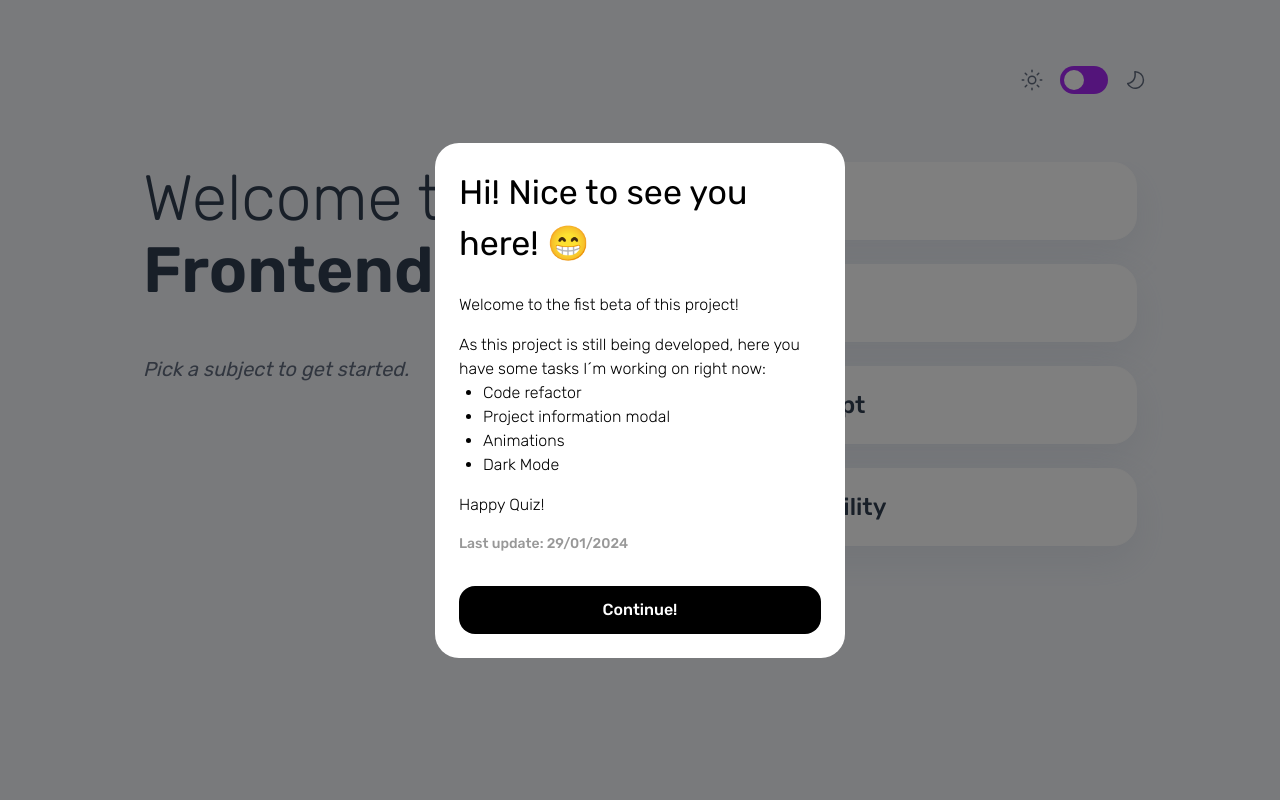
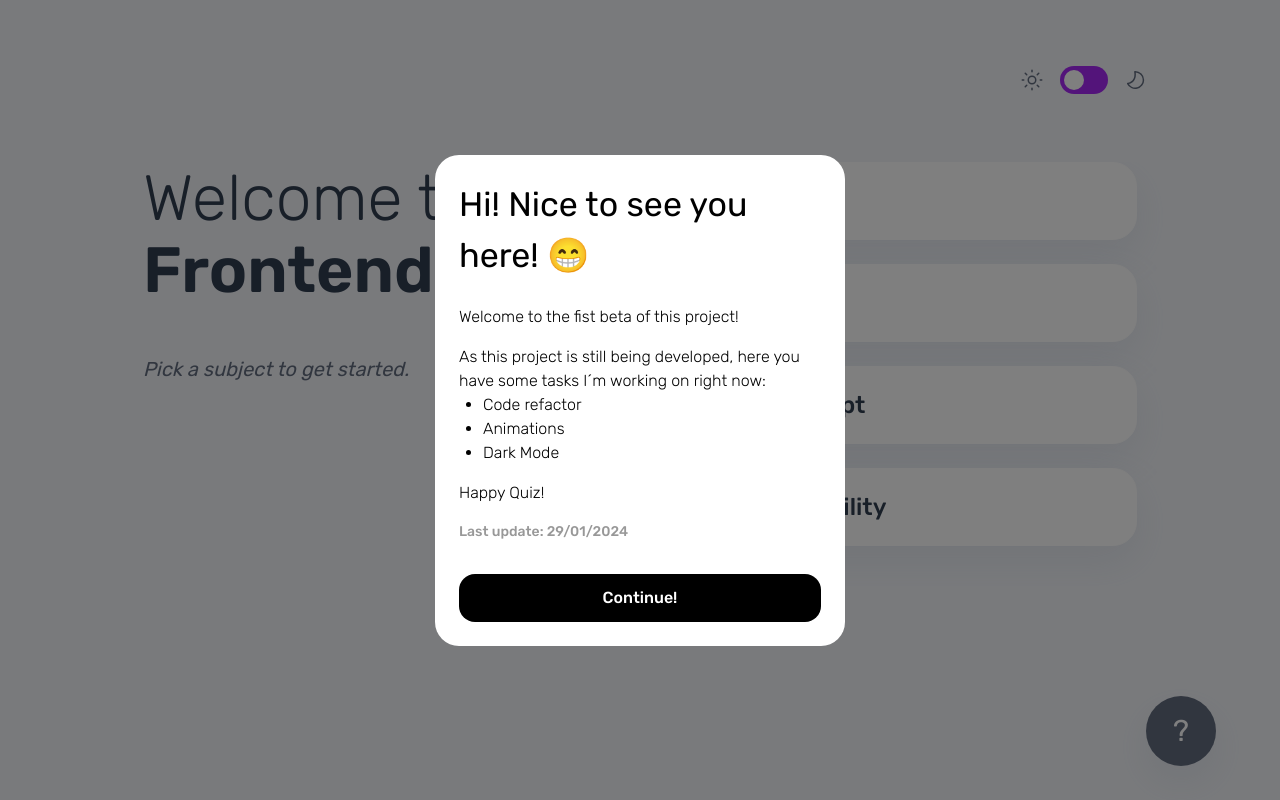
Before and after one commit to MarcAlva2003/quizz-app-react, a React (Vite) app: page / in a window 1280 px wide. Built offline with nearby package versions, Linux system fonts and the light colour scheme.

Commit message:
Add: open information modal button

```diff
--- /dev/null
+++ b/src/UI/float-button/float-button.component.tsx
@@ -0,0 +1,14 @@
+import './float-button.style.css'
+
+interface IFloatButton {
+  onClick: (ev: React.MouseEvent<HTMLButtonElement>) => void
+}
+
+export const FloatButton = (props: IFloatButton) => {
+  const {onClick} = props;
+  return (
+    <button className='float-button-component' onClick={onClick}>
+      <p>?</p>
+    </button>
+  )
+}
--- /dev/null
+++ b/src/UI/float-button/float-button.style.css
@@ -0,0 +1,27 @@
+.float-button-component {
+  position: fixed;
+  right: 24px;
+  bottom: 30px;
+  width: 56px;
+  height: 56px;
+  border-radius: 50%;
+  display: flex;
+  justify-content: center;
+  align-items: center;
+  @apply bg-navy-grey text-white shadow-optionLight dark:shadow-optionDark dark:bg-navy-navy;
+  p {
+    font-size: 24px;
+    text-align: center;
+  }
+}
+@media (min-width: 768px) {
+  .float-button-component {
+    width: 70px;
+    height: 70px;
+    right: 64px;
+    bottom: 34px;
+    p {
+      font-size: 30px;
+    }
+  }
+}
--- a/src/components/in-progress-modal/in-progress-modal.component.tsx
+++ b/src/components/in-progress-modal/in-progress-modal.component.tsx
@@ -25,7 +25,6 @@ export const InProgressModal = (props: IInProgressModal) => {
             <p>As this project is still being developed, here you have some tasks I´m working on right now:</p>
             <ul>
               <li>Code refactor</li>
-              <li>Project information modal</li>
               <li>Animations</li>
               <li>Dark Mode</li>
             </ul>
--- a/src/hooks/useProgressModal.tsx
+++ b/src/hooks/useProgressModal.tsx
@@ -7,6 +7,10 @@ export const useProgressModal = () => {
   const closeModal = () => {
     setProgressModal(false);
     localStorage.setItem(LOCAL_STORAGE_KEY, "false")
+  }
+
+  const openModal = () => {
+    setProgressModal(true);
   }
 
   useEffect(() => {
@@ -19,5 +23,6 @@ export const useProgressModal = () => {
   return {
     showProgressModal,
     closeModal,
+    openModal
   }
 }
--- a/src/pages/home.page.tsx
+++ b/src/pages/home.page.tsx
@@ -1,9 +1,10 @@
+import { FloatButton } from "../UI/float-button/float-button.component";
 import { HomeModule } from "../modules/home/home.module";
 import { InProgressModal } from "../components/in-progress-modal/in-progress-modal.component";
 import { useProgressModal } from "../hooks/useProgressModal";
 
 export const HomePage = () => {
-  const {showProgressModal, closeModal} = useProgressModal();
+  const {showProgressModal, closeModal, openModal} = useProgressModal();
   return (
     <>
       <HomeModule />
@@ -11,6 +12,9 @@ export const HomePage = () => {
         isOpen={showProgressModal}
         onClose={closeModal}
       />
+      <FloatButton
+        onClick={openModal}
+      />
     </>
   );
 };
```
